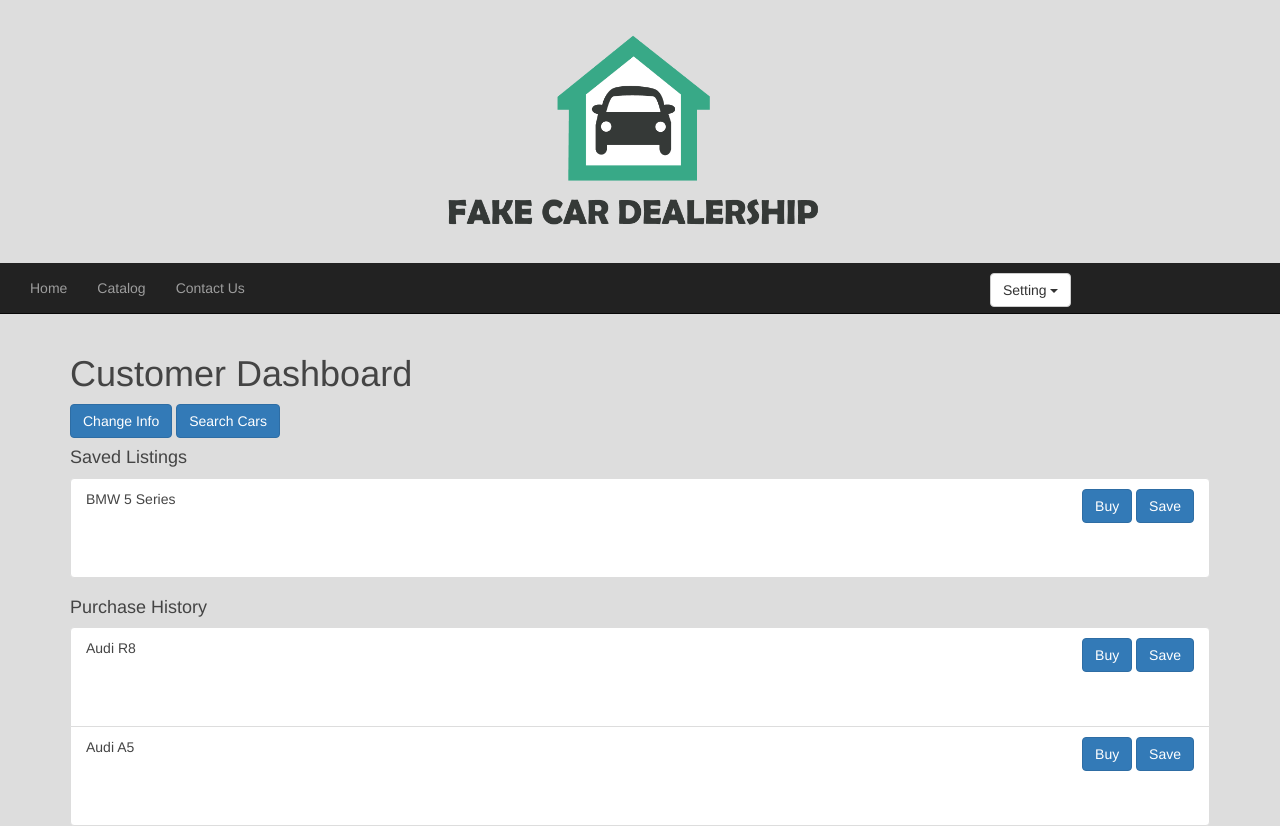
After one commit to Criyl/DBProj, a Django app: page /customer in a window 1280 px wide. The commit adds this page. Run offline with Django 3.2, Linux system fonts and the light colour scheme; some libraries are stand-ins or nearby versions.

Commit message:
customer dashboard

```diff
--- a/database_proj/car_app/forms.py
+++ b/database_proj/car_app/forms.py
@@ -1,7 +1,6 @@
 from django import forms
 
-from . import models
-from .models import Position, Salesman
+from .models import *
 
 
 class NewEmployeeForm(forms.ModelForm):
@@ -25,7 +24,7 @@ class NewEmployeeForm(forms.ModelForm):
 
 
 class NewPositionsForm(forms.ModelForm):
-    position_name = forms.CharField(label="Position Name", max_length=models.DEFAULT_MAX)
+    position_name = forms.CharField(label="Position Name", max_length=DEFAULT_MAX)
 
     class Meta:
         model = Position
@@ -40,3 +39,21 @@ class NewPositionsForm(forms.ModelForm):
 
     def __init__(self, *args, **kwargs):
         super(NewPositionsForm, self).__init__(*args, **kwargs)
+
+
+class EditCustomerForm(forms.ModelForm):
+    class Meta:
+        model = Customer
+        fields = ['f_name', 'l_name']
+
+    def save(self, commit=True):
+        position = super(EditCustomerForm, self).save(commit=False)
+
+        if commit:
+            position.save()
+        return position
+
+    def __init__(self, *args, **kwargs):
+        super(EditCustomerForm, self).__init__(*args, **kwargs)
+        self.fields['f_name'].label = 'First Name'
+        self.fields['l_name'].label = 'Last Name'
--- a/database_proj/car_app/models.py
+++ b/database_proj/car_app/models.py
@@ -13,7 +13,7 @@ class Address(models.Model):
     address_id = models.AutoField(primary_key=True)
     street_number = models.IntegerField()
     street_name = models.CharField(max_length=DEFAULT_MAX)
-    zip_code = models.IntegerField()
+    zip_code = models.ForeignKey(ZipCode, on_delete=models.DO_NOTHING)
 
 
 class Site(models.Model):
--- /dev/null
+++ b/database_proj/car_app/templates/customer_dashboard.html
@@ -0,0 +1,75 @@
+{% extends 'base.html' %}
+{% load bootstrap3 %}
+{% load static %}
+{% block content %}
+<div class="container">
+    <h1>Customer Dashboard</h1>
+
+
+    <button type="button" class="btn btn-primary" data-toggle="modal" data-target="#changeinfomodal">
+        Change Info
+    </button>
+    <button type="button" class="btn btn-primary" href="customer/car_search">
+        Search Cars
+    </button>
+    <!-- Change Info Modal -->
+    <div class="modal fade" id="changeinfomodal" tabindex="-1" role="dialog"
+         aria-labelledby="exampleModalCenterTitle" aria-hidden="true">
+        <div class="modal-dialog modal-dialog-centered" role="document">
+            <div class="modal-content">
+                <div class="modal-header">
+                    <h5 class="modal-title" id="exampleModalLongTitle">Change Info</h5>
+                    <button type="button" class="close" data-dismiss="modal" aria-label="Close">
+                        <span aria-hidden="true">&times;</span>
+                    </button>
+                </div>
+                <div class="modal-body">
+                    {% csrf_token %}
+                    {% bootstrap_form form %}
+                </div>
+                <div class="modal-footer">
+                    <button type="button" class="btn btn-secondary" data-dismiss="modal">Close</button>
+                    <button type="submit" class="btn btn-primary" data-dismiss="modal">Save changes</button>
+                </div>
+            </div>
+        </div>
+    </div>
+    <h4>Saved Listings</h4>
+    <ul class="list-group">
+        <li class="list-group-item" style="height:100px">
+            <div>
+                BMW 5 Series
+                <div class="text-right vcenter" style="float:right; vertical-align: middle;">
+                    <button type="button" class="btn btn-primary">Buy</button>
+                    <button type="button" class="btn btn-primary">Save</button>
+                </div>
+            </div>
+        </li>
+    </ul>
+
+    <h4>Purchase History</h4>
+    <ul class="list-group">
+        <li class="list-group-item" style="height:100px">
+            <div>
+                Audi R8
+                <div class="text-right vcenter" style="float:right; vertical-align: middle;">
+                    <button type="button" class="btn btn-primary">Buy</button>
+                    <button type="button" class="btn btn-primary">Save</button>
+                </div>
+            </div>
+        </li>
+
+        <li class="list-group-item" style="height:100px">
+            <div>
+                Audi A5
+                <div class="text-right vcenter" style="float:right; vertical-align: middle;">
+                    <button type="button" class="btn btn-primary">Buy</button>
+                    <button type="button" class="btn btn-primary">Save</button>
+                </div>
+            </div>
+        </li>
+    </ul>
+</div>
+
+
+{% endblock %}
--- a/database_proj/car_app/urls.py
+++ b/database_proj/car_app/urls.py
@@ -5,7 +5,7 @@ from . import views
 app_name = 'car_app'
 
 urlpatterns = [
-
+    path('customer', views.CustomerDashView.as_view(), name="customer"),
     path('employee/', views.NewEmployeePage.as_view(), name="employee"),
-    path('position/', views.NewPositionPage.as_view(), name="position")
+    path('position/', views.NewPositionPage.as_view(), name="position"),
 ]
--- a/database_proj/car_app/views.py
+++ b/database_proj/car_app/views.py
@@ -1,6 +1,6 @@
 # Create your views here.
 from django.urls import reverse_lazy
-from django.views.generic import CreateView
+from django.views.generic import CreateView, TemplateView
 
 from . import forms
 
@@ -15,3 +15,13 @@ class NewPositionPage(CreateView):
     form_class = forms.NewPositionsForm
     success_url = reverse_lazy('home')
     template_name = 'form.html'
+
+
+class CustomerDashView(CreateView):
+    form_class = forms.EditCustomerForm
+    success_url = reverse_lazy('car_app:customer')
+    template_name = 'customer_dashboard.html'
+
+
+class TV(TemplateView):
+    template_name = 'customer_dashboard.html'
--- a/database_proj/database_proj/urls.py
+++ b/database_proj/database_proj/urls.py
@@ -13,11 +13,13 @@ Including another URLconf
     1. Import the include() function: from django.urls import include, path
     2. Add a URL to urlpatterns:  path('blog/', include('blog.urls'))
 """
+from django.contrib import admin
 from django.urls import path, include
 
 from . import views
 
 urlpatterns = [
+    path('admin/', admin.site.urls),
     path('', views.HomePage.as_view(), name='home'),
     path('', include('car_app.urls', namespace='car_app'), name='')
 ]
--- a/database_proj/static/css/style.css
+++ b/database_proj/static/css/style.css
@@ -7,7 +7,11 @@ body {
 
 .logo-image {
    width:40%;
-  }
+}
+
+.list-group{
+    height:100px;
+}
 
 
 .setting{
--- a/database_proj/templates/base.html
+++ b/database_proj/templates/base.html
@@ -41,9 +41,9 @@
                                     aria-expanded="false"> Setting <span class="caret"></span>
                             </button>
                             <ul class="dropdown-menu">
-                                <li><a href="#">Sales</a></li>
+                                <li><a href="/salesman">Sales</a></li>
                                 <li role="separator" class="divider"></li>
-                                <li><a href="#">Customer</a></li>
+                                <li><a href="/customer">Customer</a></li>
                             </ul>
                         </div>
 
```
